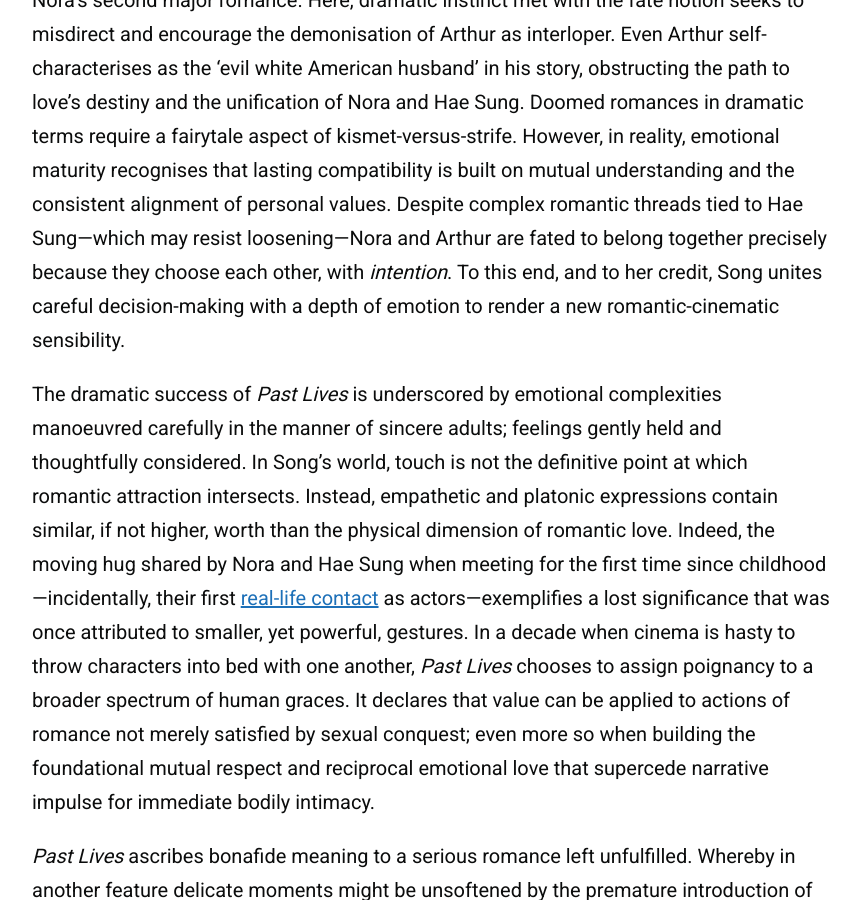
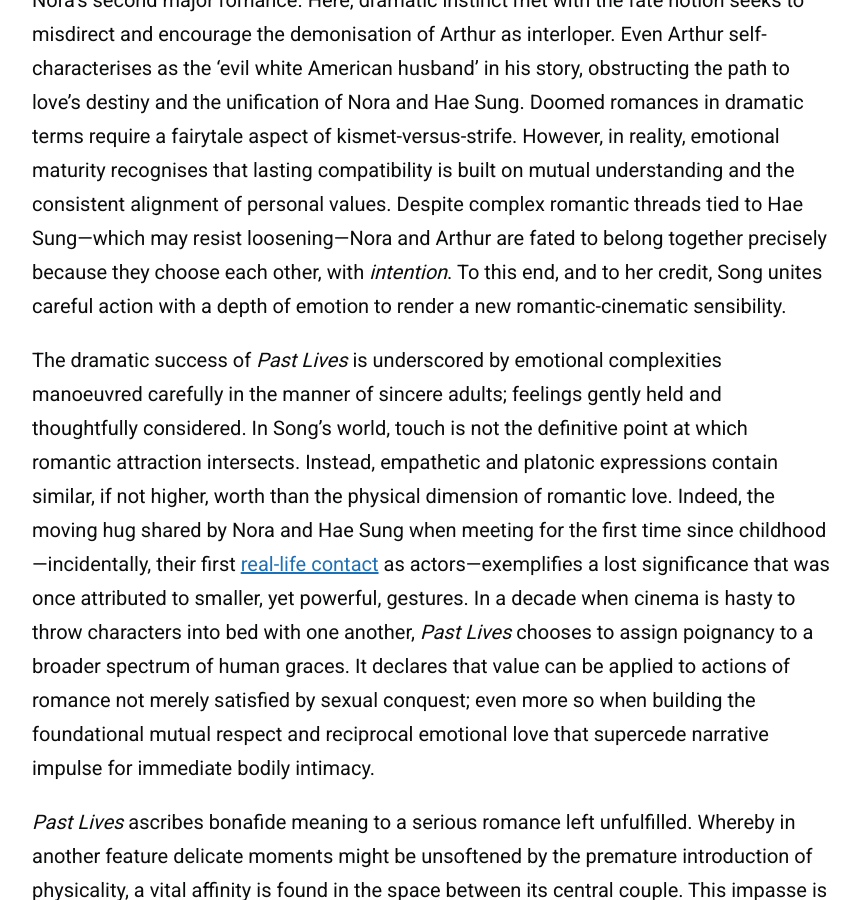
Before and after one commit to zoeurl/zoedowney.github.io, a Jekyll site: the page built from _posts/2024-05-30-past-lives.md, in a window 1280 px wide and 900 px high, scrolled down 1893 px. Shown: the whole window, without its empty margins (208-1068 px from the left). Built offline with Jekyll 4.4.1, drawn with Linux system fonts in a browser that asks for light colours.

Commit message:
Update 2024-05-30-past-lives.md

```diff
--- a/_posts/2024-05-30-past-lives.md
+++ b/_posts/2024-05-30-past-lives.md
@@ -17,7 +17,7 @@
 
 Song’s [theatrical](https://www.screendaily.com/features/celine-song-talks-moving-from-theatre-to-film-for-past-lives-you-have-to-accept-the-chaos-on-the-day/5188978.article) resumé influences her reliance on the implied tenet: ‘less is more’. Settings are sparse, symbolism subdued and drama: dialogue driven—this is a character study, at heart. If not for the clear and disparate cultural line drawn between New York and Seoul by its players, context would verge on irrelevant. After all, stories of romance and feeling orbit around relationships between people, not place. But, inevitably, location becomes the tense conflict meshed with the ‘what if?’ at the core of Nora and Hae Sung’s relationship as adults. After reconnecting during university years, they rekindle a modern-day [Kafka and Milena](https://kafkamuseum.cz/en/franz-kafka/women/milena-jesenska/) long-distance romance that exists purely online. Their wholesome reconnection—driven by a desire to relive fond childhood memory—cushions the disharmony of daily grown-up life for Hae Sung, and reminds Nora that roots previously laid down in her South Korean homeland were not as cleanly severed as she had imagined.
 
-The crux of the film, held together by the 8,000-layer [in-yun](https://en.wiktionary.org/wiki/%EC%9D%B8%EC%97%B0) concept of providence and fate in relationships, is tested by the long-awaited introduction of the second man at the bar: Nora’s soon-to-be husband, Arthur. _Past Lives_ reveals its true sensitivity in its handling of Nora’s second major romance. Here, dramatic instinct met with the fate notion seeks to misdirect and encourage the demonisation of Arthur as interloper. Even Arthur self-characterises as the 'evil white American husband' in his story, obstructing the path to love’s destiny and the unification of Nora and Hae Sung. Doomed romances in dramatic terms require a fairytale aspect of kismet-versus-strife. However, in reality, emotional maturity recognises that lasting compatibility is built on mutual understanding and the consistent alignment of personal values. Despite complex romantic threads tied to Hae Sung—which may resist loosening—Nora and Arthur are fated to belong together precisely because they choose each other, with _intention_. To this end, and to her credit, Song unites careful decision-making with a depth of emotion to render a new romantic-cinematic sensibility.
+The crux of the film, held together by the 8,000-layer [in-yun](https://en.wiktionary.org/wiki/%EC%9D%B8%EC%97%B0) concept of providence and fate in relationships, is tested by the long-awaited introduction of the second man at the bar: Nora’s soon-to-be husband, Arthur. _Past Lives_ reveals its true sensitivity in its handling of Nora’s second major romance. Here, dramatic instinct met with the fate notion seeks to misdirect and encourage the demonisation of Arthur as interloper. Even Arthur self-characterises as the 'evil white American husband' in his story, obstructing the path to love’s destiny and the unification of Nora and Hae Sung. Doomed romances in dramatic terms require a fairytale aspect of kismet-versus-strife. However, in reality, emotional maturity recognises that lasting compatibility is built on mutual understanding and the consistent alignment of personal values. Despite complex romantic threads tied to Hae Sung—which may resist loosening—Nora and Arthur are fated to belong together precisely because they choose each other, with _intention_. To this end, and to her credit, Song unites careful action with a depth of emotion to render a new romantic-cinematic sensibility.
 
 The dramatic success of _Past Lives_ is underscored by emotional complexities manoeuvred carefully in the manner of sincere adults; feelings gently held and thoughtfully considered. In Song’s world, touch is not the definitive point at which romantic attraction intersects. Instead, empathetic and platonic expressions contain similar, if not higher, worth than the physical dimension of romantic love. Indeed, the moving hug shared by Nora and Hae Sung when meeting for the first time since childhood—incidentally, their first [real-life contact](https://www.youtube.com/watch?v=9d4ObkmCJYs&t=7s&ab_channel=A24) as actors—exemplifies a lost significance that was once attributed to smaller, yet powerful, gestures. In a decade when cinema is hasty to throw characters into bed with one another, _Past Lives_ chooses to assign poignancy to a broader spectrum of human graces. It declares that value can be applied to actions of romance not merely satisfied by sexual conquest; even more so when building the foundational mutual respect and reciprocal emotional love that supercede narrative impulse for immediate bodily intimacy.
 
```
